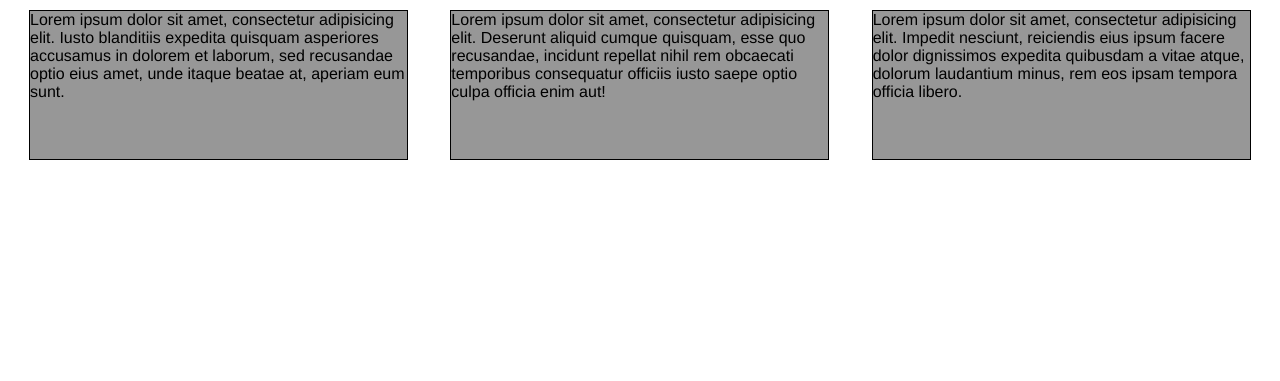
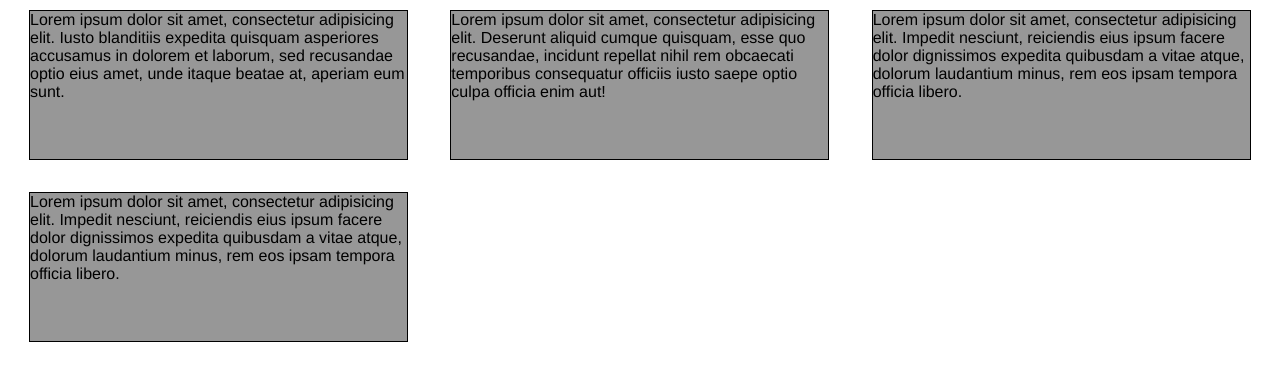
Before and after one commit to EdgardeWit/coursera-test, a plain HTML site: page module2-solution/index.html in a window 1280 px wide. Shown: the part 79-460 px from the top of the page. Drawn offline with Linux system fonts and the light colour scheme.

Commit message:
extra block

```diff
--- a/module2-solution/index.html
+++ b/module2-solution/index.html
@@ -14,6 +14,7 @@
       <div class="col-lg-3 col-md-6"><p>Lorem ipsum dolor sit amet, consectetur adipisicing elit. Iusto blanditiis expedita quisquam asperiores accusamus in dolorem et laborum, sed recusandae optio eius amet, unde itaque beatae at, aperiam eum sunt.</p></div>
       <div class="col-lg-3 col-md-6"><p>Lorem ipsum dolor sit amet, consectetur adipisicing elit. Deserunt aliquid cumque quisquam, esse quo recusandae, incidunt repellat nihil rem obcaecati temporibus consequatur officiis iusto saepe optio culpa officia enim aut!</p></div>
       <div class="col-lg-3 col-md-6"><p>Lorem ipsum dolor sit amet, consectetur adipisicing elit. Impedit nesciunt, reiciendis eius ipsum facere dolor dignissimos expedita quibusdam a vitae atque, dolorum laudantium minus, rem eos ipsam tempora officia libero.</p></div>
+      <div class="col-lg-3 col-md-6"><p>Lorem ipsum dolor sit amet, consectetur adipisicing elit. Impedit nesciunt, reiciendis eius ipsum facere dolor dignissimos expedita quibusdam a vitae atque, dolorum laudantium minus, rem eos ipsam tempora officia libero.</p></div>
     </div>
   </body>
 </html>
```
